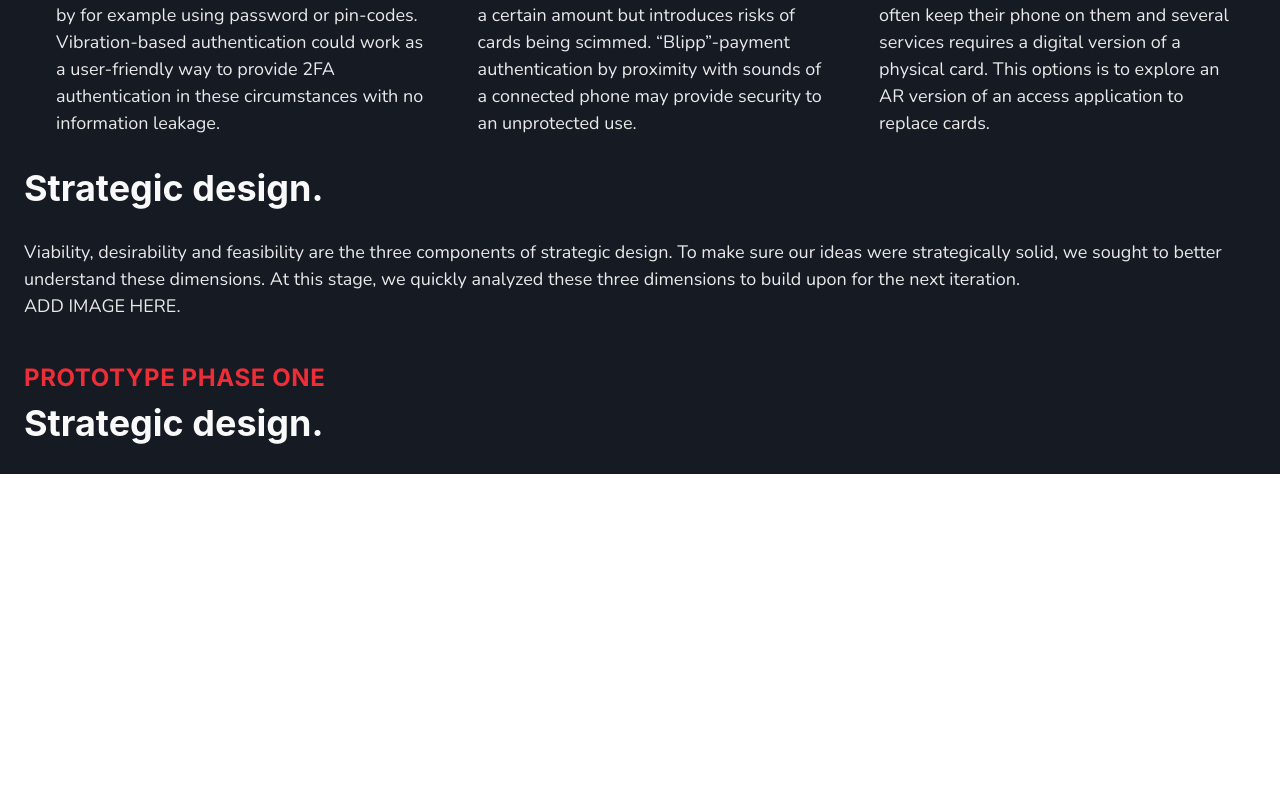
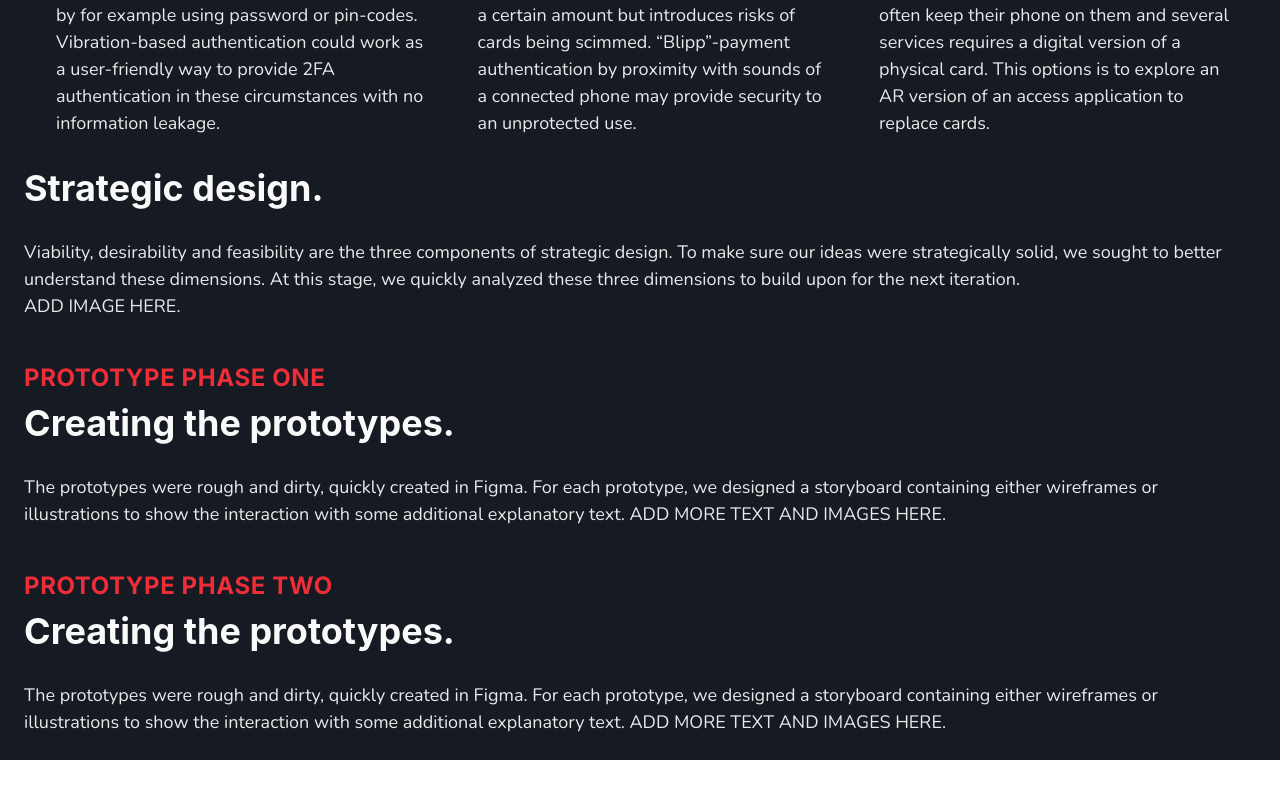
Before and after one commit to josefssonemil/portfolio-website-v2, a Next.js app: page /auth in a window 1280 px wide. Shown: the part 1924-2722 px from the top of the page. Before the commit the page ends 2438 px from the top, so only its background shows below. Built offline with nearby package versions, Linux system fonts and the light colour scheme.

Commit message:
Fix some mobile issues

```diff
--- a/components/auth-hero.tsx
+++ b/components/auth-hero.tsx
@@ -19,7 +19,7 @@ const AuthHero = (props) => {
             <div className="h-screen flex flex-row justify-start mx-auto">
 
                 <div className="flex flex-col justify-center mx-auto w-6/12 ">
-                    <h1 className="sm:text-4xl md:text-4xl lg:text-6xl xl:text-6xl text-auth-subtext font-bold font-main uppercase text-right">
+                    <h1 className="text-4xl lg:text-6xl text-auth-subtext font-bold font-main uppercase text-right">
                         Card-based payments<span className="text-auth-red font-bold">.</span>  Secured<span className="text-auth-red font-bold">.</span>
                     </h1>
 
--- a/components/hero.tsx
+++ b/components/hero.tsx
@@ -9,7 +9,7 @@ const Hero = (props) => {
 
                 <div className="p-6">
                     <h2 className="text-3xl text-center lg:text-6xl lg:text-left font-black tracking-widest text-auth-text font-main">
-                        Hi there.<br></br> I'm Emil Josefsson.
+                        Hi there.<br></br> I'm <span className="text-auth-red">E</span>mil <span className="text-auth-red">J</span>osefsson.
                  </h2>
 
                     <h2 className="text-md lg:text-lg text-center lg:text-left font-medium text-auth-text tracking-wider font-sub">
--- a/pages/auth.tsx
+++ b/pages/auth.tsx
@@ -12,11 +12,11 @@ export default function Auth() {
 
                 <div className="container mx-auto my-10 p-6">
 
-                    <div className="flex flex-row justify-center items-center ">
+                    <div className="flex lg:flex-row flex-col justify-center items-center ">
                         <div className="w-9/12 ">
                             <h1 className="text-2xl tracking-wide font-bold uppercase font-main text-auth-red">Why?</h1>
 
-                            <h1 className=" font-bold text-4xl text-auth-text">
+                            <h1 className="font-bold text-3xl lg:text-4xl text-auth-text">
                                 Pin authentication does not authorize you. It just
                                 authorizes whoever knows your pin code.
                             </h1>
@@ -203,8 +203,34 @@ export default function Auth() {
 
 
                     <h1 className=" font-bold text-4xl text-auth-text">
-                        Strategic design.
+                        Creating the prototypes.
                     </h1>
+
+                    <p className="text-lg font-sub text-auth-subtext pt-6">
+                        The prototypes were rough and dirty, quickly created in Figma. For each prototype,
+                        we designed a storyboard containing either wireframes or illustrations to show the interaction with
+                        some additional explanatory text.
+
+                        ADD MORE TEXT AND IMAGES HERE.
+
+                    </p>
+
+
+                    <h1 className="text-2xl tracking-wide font-bold uppercase font-main text-auth-red mt-10">Prototype Phase two</h1>
+
+
+                    <h1 className=" font-bold text-4xl text-auth-text">
+                        Creating the prototypes.
+                    </h1>
+
+                    <p className="text-lg font-sub text-auth-subtext pt-6">
+                        The prototypes were rough and dirty, quickly created in Figma. For each prototype,
+                        we designed a storyboard containing either wireframes or illustrations to show the interaction with
+                        some additional explanatory text.
+
+                        ADD MORE TEXT AND IMAGES HERE.
+
+                    </p>
                 </div>
 
 
```
